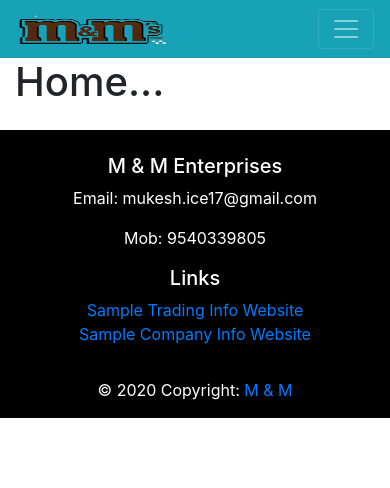
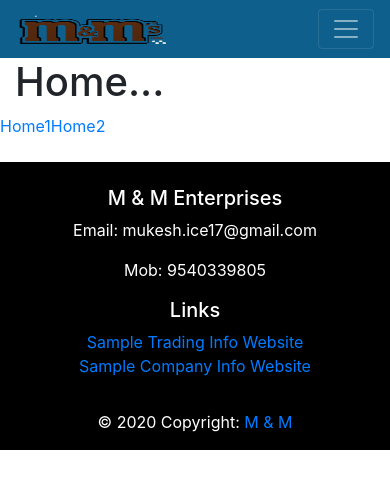
Before and after one commit to maurya20/MyReactapps, a React (Create React App) app: page / in a window 390 px wide. Shown: the top 488 px of the page. Built offline with nearby package versions, Linux system fonts and the light colour scheme; the HTML template or start-up script is replaced by a standard one.

Commit message:
Heder update bg from external css but responsive.

```diff
--- a/src/App.js
+++ b/src/App.js
@@ -1,7 +1,7 @@
 import React, { Component } from 'react'
 import Footer from './components/Footer'
 import Header from './components/Header'
-import { MemoryRouter, Route} from "react-router-dom";
+import { BrowserRouter, Route, NavLink} from "react-router-dom";
 import Home from "./components//Home";
 import About from "./components//About";
 import Gallery from './components//Gallery'
@@ -12,7 +12,7 @@ class App extends Component {
   render() {
     return (
       <div>
-        <MemoryRouter>
+        <BrowserRouter>
         <Header />
 
 
@@ -21,8 +21,10 @@ class App extends Component {
             <Route path="/gallery" component={Gallery} />
             <Route path="/signup" component={Signup} />
 
+          <NavLink to={'/'}>Home1</NavLink>
 
-        </MemoryRouter>
+          <NavLink to={'/about'}>Home2</NavLink>
+        </BrowserRouter>
 
         <Footer />
       </div>
--- a/src/components/Header.jsx
+++ b/src/components/Header.jsx
@@ -3,6 +3,7 @@ import Navbar from "react-bootstrap/Navbar";
 import { NavDropdown, Nav } from "react-bootstrap";
 import logo from "./images/logo.png";
 import { Link } from "react-router-dom";
+import "./Home.css"
 
 
 class Header extends Component {
@@ -10,7 +11,7 @@ class Header extends Component {
     return (
       <div>
 
-        <Navbar collapseOnSelect expand="lg" bg="info" variant="dark">
+        <Navbar  className="header" collapseOnSelect expand="lg"  variant="dark">
           <Navbar.Brand href="#home">
             <img
               style={{ width: "150px", height: "30px" }}
--- a/src/components/Home.css
+++ b/src/components/Home.css
@@ -1,4 +1,5 @@
-.login-form {
-  width:400px;
+/* For Header */
 
+.header{
+  background-color: rgb(15, 95, 141);
 }
```
